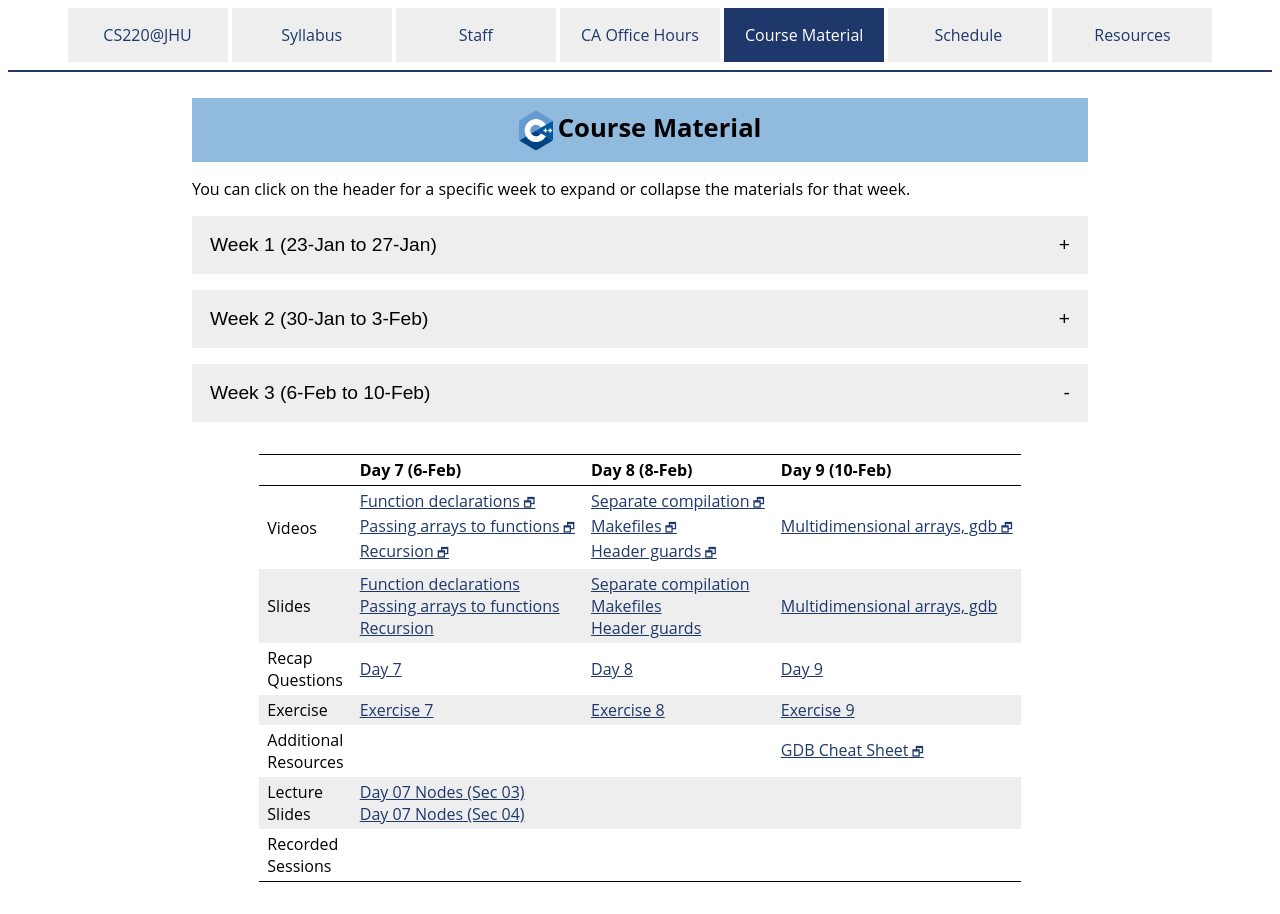
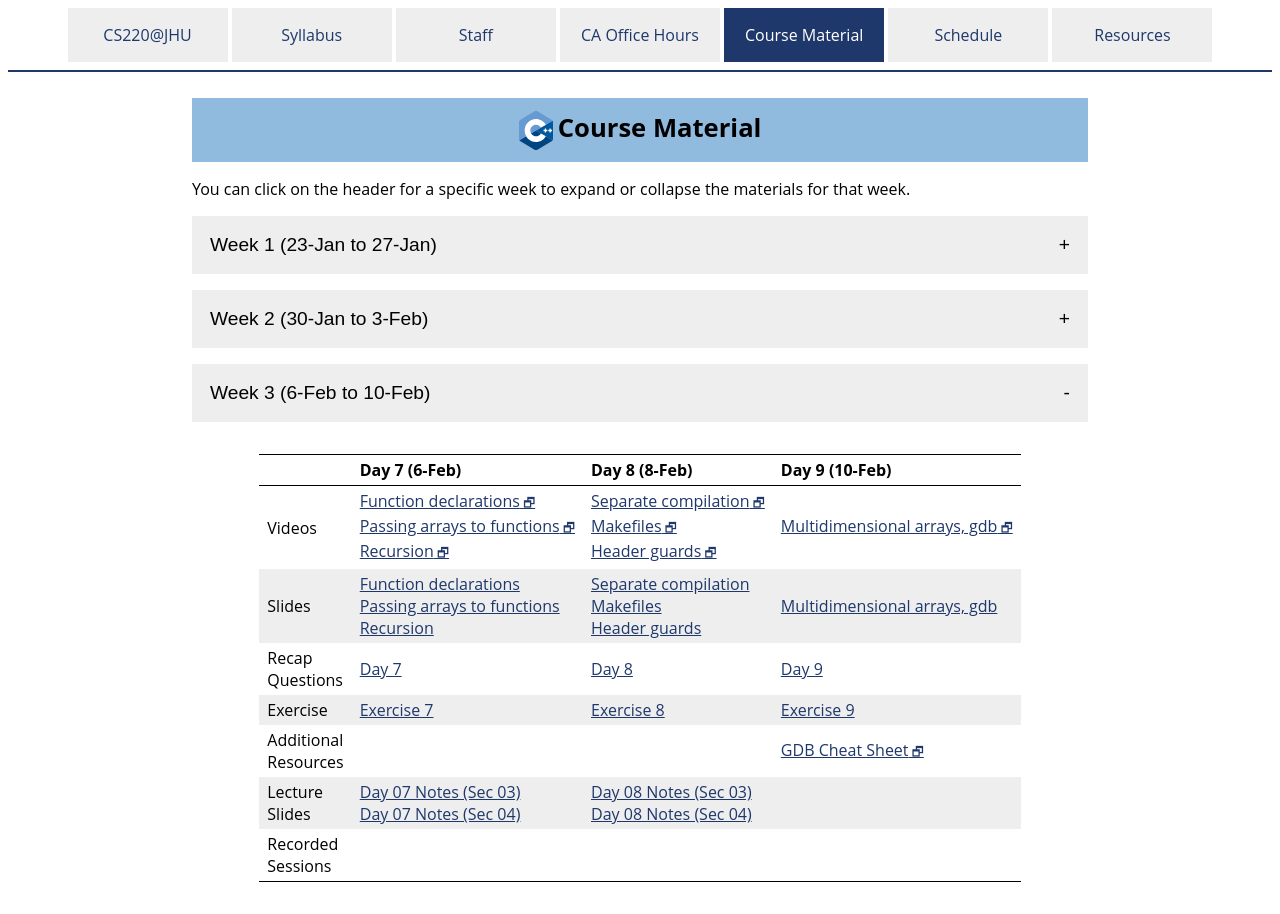
Before and after one commit to vivek-booshan/cs220-sp23, a Jekyll site: the page built from material.md, in a window 1280 px wide. Built offline with Jekyll 4.4.1, drawn with Linux system fonts in a browser that asks for light colours.

Commit message:
day 8 notes for sec 03/04

```diff
--- a/material.csv
+++ b/material.csv
@@ -63,8 +63,8 @@ Week,Day,Date,Type,Link text,URL
 3,1,6-Feb,Video,Recursion,https://jh.hosted.panopto.com/Panopto/Pages/Viewer.aspx?id=12215376-94e9-48dd-8d5a-ae230027937e
 3,1,6-Feb,Recap,Day 7,questions/day07.html
 3,1,6-Feb,Exercise,Exercise 7,exercise/ex07.html
-3,1,6-Feb,LectureSlides,"Day 07 Nodes (Sec 03)",slides/notes/sp23_day07_sec03.pdf
-3,1,6-Feb,LectureSlides,"Day 07 Nodes (Sec 04)",slides/notes/sp23_day07_sec04.pdf
+3,1,6-Feb,LectureSlides,"Day 07 Notes (Sec 03)",slides/notes/sp23_day07_sec03.pdf
+3,1,6-Feb,LectureSlides,"Day 07 Notes (Sec 04)",slides/notes/sp23_day07_sec04.pdf
 3,2,8-Feb,Slides,Separate compilation,slides/day08_separate_compilation.pdf
 3,2,8-Feb,Slides,Makefiles,slides/day08_makefiles.pdf
 3,2,8-Feb,Slides,Header guards,slides/day08_header_guards.pdf
@@ -73,6 +73,8 @@ Week,Day,Date,Type,Link text,URL
 3,2,8-Feb,Video,Header guards,https://jh.hosted.panopto.com/Panopto/Pages/Viewer.aspx?id=76a9e1f6-07f3-483c-9341-ae230027a948
 3,2,8-Feb,Recap,Day 8,questions/day08.html
 3,2,8-Feb,Exercise,Exercise 8,exercise/ex08.html
+3,2,8-Feb,LectureSlides,"Day 08 Notes (Sec 03)",slides/notes/sp23_day08_sec03.pdf
+3,2,8-Feb,LectureSlides,"Day 08 Notes (Sec 04)",slides/notes/sp23_day08_sec04.pdf
 3,3,10-Feb,Slides,"Multidimensional arrays, gdb",slides/day09_multidimensional_arrays_gdb.pdf
 3,3,10-Feb,Video,"Multidimensional arrays, gdb",https://jh.hosted.panopto.com/Panopto/Pages/Viewer.aspx?id=67aec427-5035-40bb-a34f-ae230027a824
 3,3,10-Feb,Recap,Day 9,questions/day09.html
--- a/material.md
+++ b/material.md
@@ -176,8 +176,8 @@ the materials for that week.
     </tr>
     <tr>
       <td>Lecture<br>Slides</td>
-      <td><a href='slides/notes/sp23_day07_sec03.pdf'>Day 07 Nodes (Sec 03)</a><br><a href='slides/notes/sp23_day07_sec04.pdf'>Day 07 Nodes (Sec 04)</a></td>
-      <td></td>
+      <td><a href='slides/notes/sp23_day07_sec03.pdf'>Day 07 Notes (Sec 03)</a><br><a href='slides/notes/sp23_day07_sec04.pdf'>Day 07 Notes (Sec 04)</a></td>
+      <td><a href='slides/notes/sp23_day08_sec03.pdf'>Day 08 Notes (Sec 03)</a><br><a href='slides/notes/sp23_day08_sec04.pdf'>Day 08 Notes (Sec 04)</a></td>
       <td></td>
     </tr>
     <tr>
```
Also changed, not shown: 2 other files.
